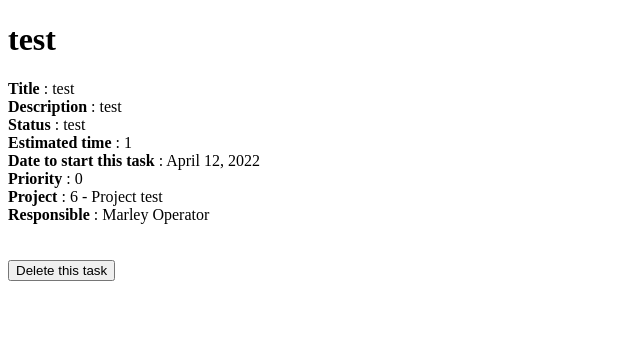
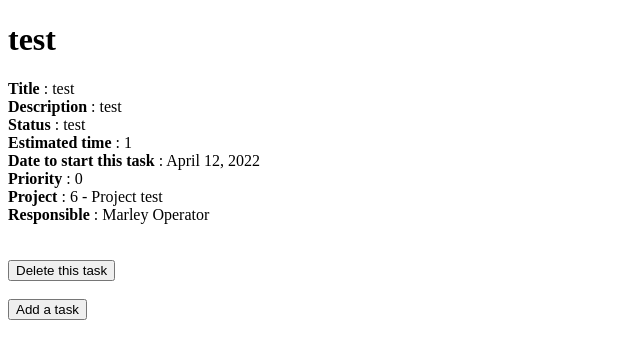
Before and after one commit to Tykok/gestionnaire-de-tache, a Django app: page /task/get/4 in a window 1280 px wide. Shown: the top 359 px of the page, without its empty margins (0-640 px from the left). Run offline with Django 3.2, Linux system fonts and the light colour scheme; data comes from the database, SQL or seed files in the repository.

Commit message:
Add somes buttons for create task

```diff
--- a/project/templates/project.html
+++ b/project/templates/project.html
@@ -50,7 +50,7 @@
         <button>Add a project</button>
     </a>
     <br /> <br />
-    <a href="/project/new">
+    <a href="/tasksform">
         <button>Add a task</button>
     </a>
     <br /><br />
--- a/templates/allTasks.html
+++ b/templates/allTasks.html
@@ -15,6 +15,12 @@
         </li>
         {% endfor %}
     </ul>
+
+    <br /> <br />
+    <a href="/tasksform">
+        <button>Add a task</button>
+    </a>
+
 </body>
 
 </html>
--- a/templates/task.html
+++ b/templates/task.html
@@ -30,6 +30,10 @@
     <a href="/task/delete/{{ task.id }}" onclick="return confirm('Are you sure you would like to delete this task ?');">
         <button>Delete this task</button>
     </a>
+    <br /> <br />
+    <a href="/tasksform">
+        <button>Add a task</button>
+    </a>
 </body>
 
 </html>
```
